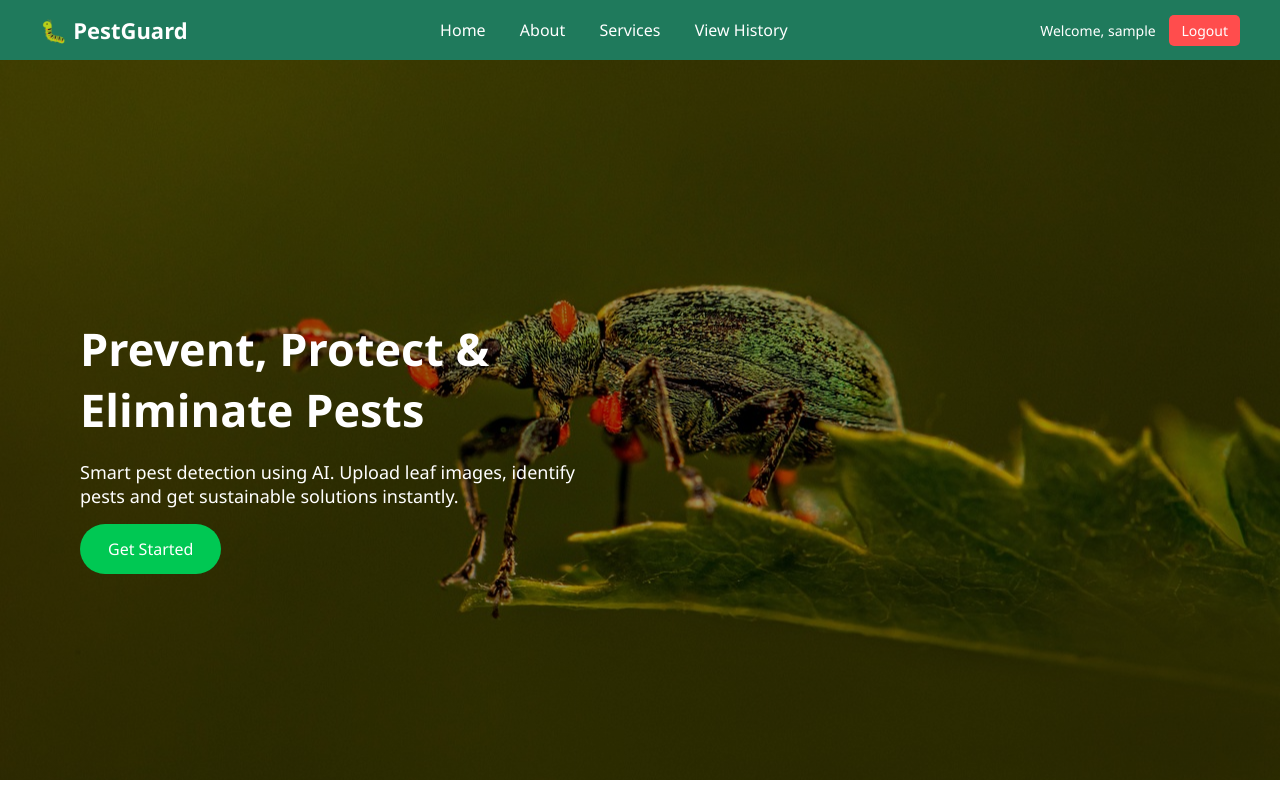
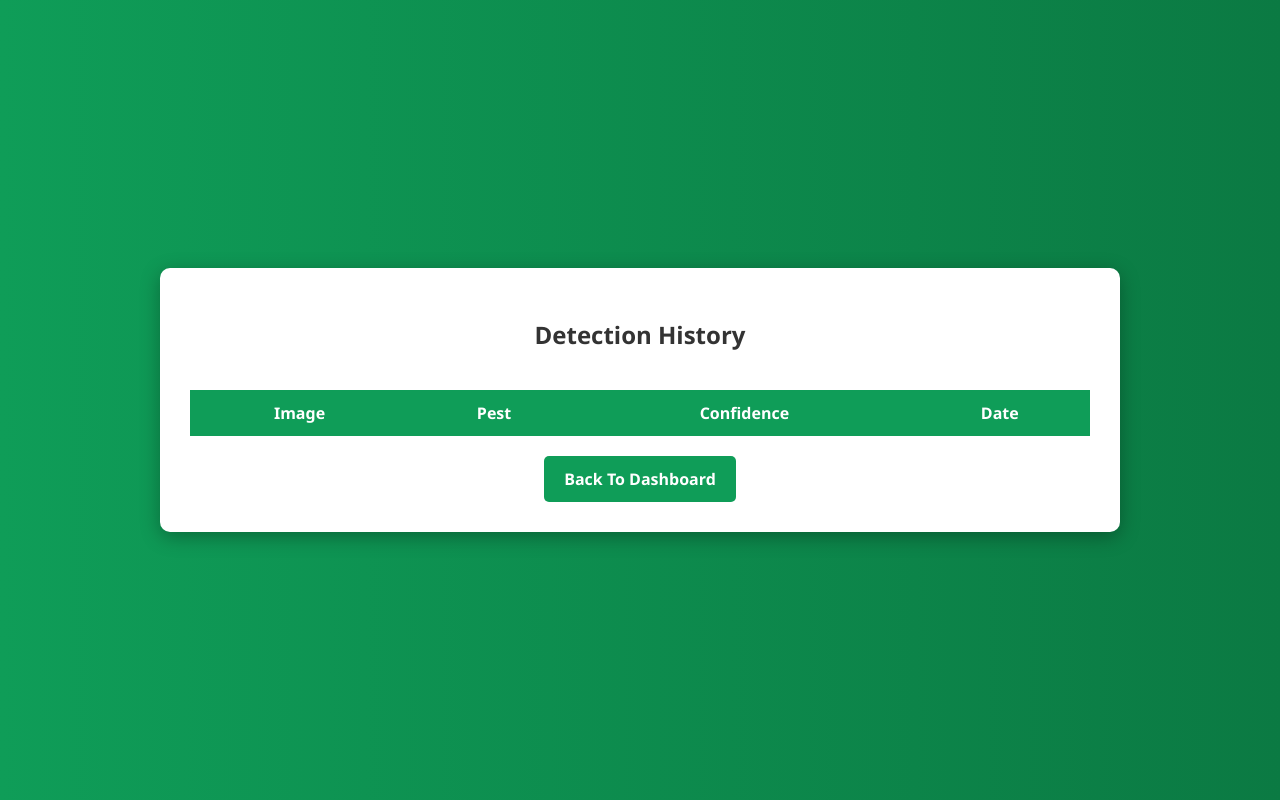
Before and after one commit to DikshaShitole/Pestguard-Render, a Flask app: page /dashboard in a window 1280 px wide. Run offline with Flask 3, Linux system fonts and the light colour scheme; the visitor is signed in with stand-in values (Sample User, id 1); lists and menus that the app fills with data are empty; some libraries are stand-ins or nearby versions.

Commit message:
Update dashboard.html

```diff
--- a/templates/dashboard.html
+++ b/templates/dashboard.html
@@ -1,51 +1,147 @@
 <!DOCTYPE html>
 <html>
 <head>
+<title>History</title>
 
-<title>PestGuard Dashboard</title>
+<style>
 
-<link rel="stylesheet" href="{{ url_for('static', filename='css/dash.css') }}">
+/* GLOBAL */
+body{
+    margin:0;
+    font-family: 'Segoe UI', sans-serif;
+    background: linear-gradient(to right, #0f9d58, #0b7a43);
+    min-height:100vh;
+    display:flex;
+    justify-content:center;
+    align-items:center;
+    color:white;
+}
+
+/* MAIN BOX */
+.history-container{
+    background:white;
+    color:#333;
+    padding:30px;
+    border-radius:10px;
+    width:90%;
+    max-width:900px;
+    box-shadow:0 5px 20px rgba(0,0,0,0.3);
+    text-align:center;
+}
+
+/* TABLE WRAPPER */
+.table-wrapper{
+    overflow-x:auto;
+}
+
+/* TABLE DESIGN */
+.history-table{
+    width:100%;
+    border-collapse:collapse;
+    margin-top:20px;
+}
+
+.history-table th{
+    background:#0f9d58;
+    color:white;
+    padding:12px;
+}
+
+.history-table td{
+    padding:10px;
+    border-bottom:1px solid #ddd;
+}
+
+/* IMAGE */
+.history-table img{
+    width:120px;
+    border-radius:8px;
+}
+
+/* ROW HOVER */
+.history-table tr:hover{
+    background:#f5f5f5;
+}
+
+/* BUTTON LINK */
+a{
+    display:inline-block;
+    margin-top:20px;
+    text-decoration:none;
+    color:white;
+    background:#0f9d58;
+    padding:12px 20px;
+    border-radius:5px;
+    font-weight:bold;
+    transition:0.3s;
+}
+
+a:hover{
+    background:#0b7a43;
+}
+
+/* MOBILE RESPONSIVE */
+@media screen and (max-width:600px){
+
+.history-table img{
+    width:80px;
+}
+
+.history-container{
+    padding:20px;
+}
+
+.history-table th,
+.history-table td{
+    font-size:14px;
+}
+
+}
+
+</style>
 
 </head>
 
 <body>
 
-<!-- NAVBAR -->
-<header class="navbar">
+<div class="history-container">
 
-<div class="logo">🐛 PestGuard</div>
+<h2>Detection History</h2>
 
-<nav>
-<a href="#">Home</a>
-<a href="#">About</a>
-<a href="#">Services</a>
-  <a href="/history" class="nav-link">View History</a>
-</nav>
+<div class="table-wrapper">
 
-<div class="user-section">
-Welcome, {{ user }}
-<a href="/logout" class="logout-btn">Logout</a>
-</div>
+<table class="history-table">
 
-</header>
+<tr>
+    <th>Image</th>
+    <th>Pest</th>
+    <th>Confidence</th>
+    <th>Date</th>
+</tr>
 
-<!-- HERO SECTION -->
-<section class="hero">
+{% for record in records %}
+<tr>
 
-<div class="hero-text">
+<td>
+<img src="{{ url_for('static', filename='uploads/' + record[0]) }}">
+</td>
 
-<h1>Prevent, Protect & Eliminate Pests</h1>
+<td>{{ record[1] }}</td>
 
-<p>
-Smart pest detection using AI. Upload leaf images,
-identify pests and get sustainable solutions instantly.
-</p>
+<td>{{ record[2] }}%</td>
 
-<a href="/detect" class="btn-main">Get Started</a>
+<td>{{ record[3] }}</td>
+
+</tr>
+{% endfor %}
+
+</table>
 
 </div>
 
-</section>
+<a href="/dashboard">Back To Dashboard</a>
+
+</div>
 
 </body>
 </html>
```
